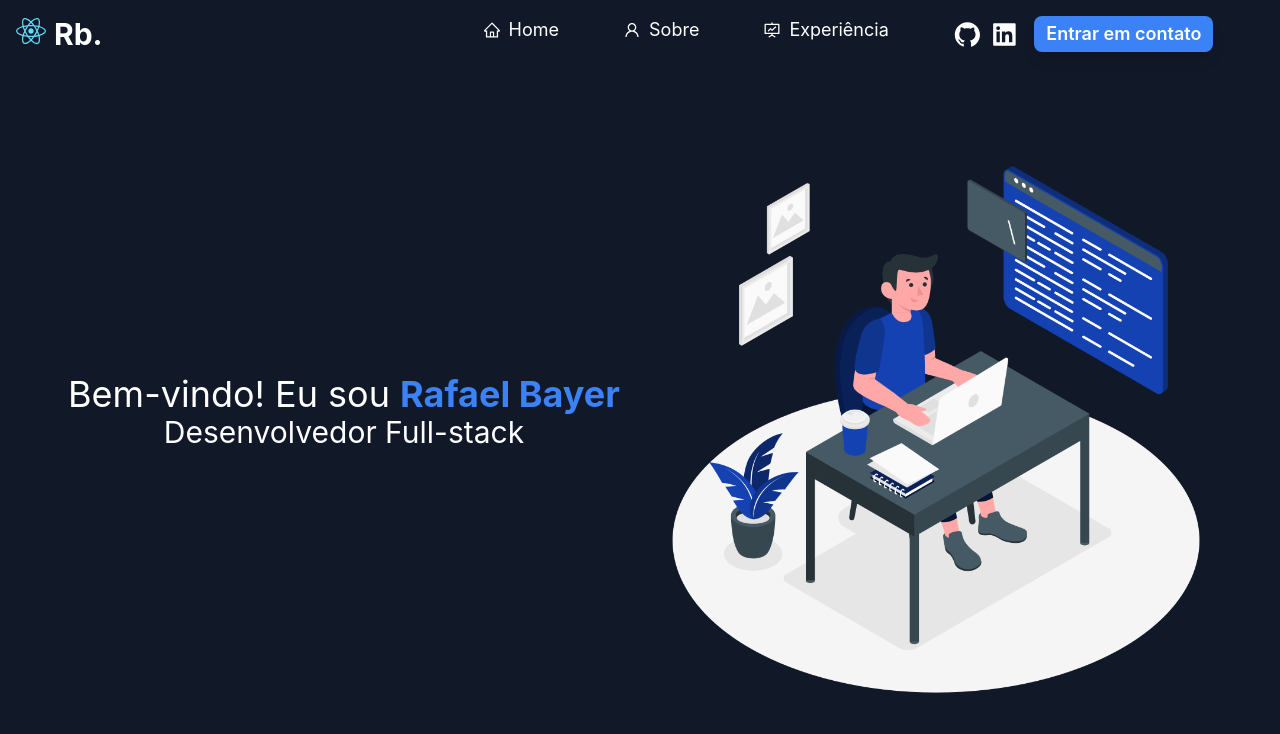
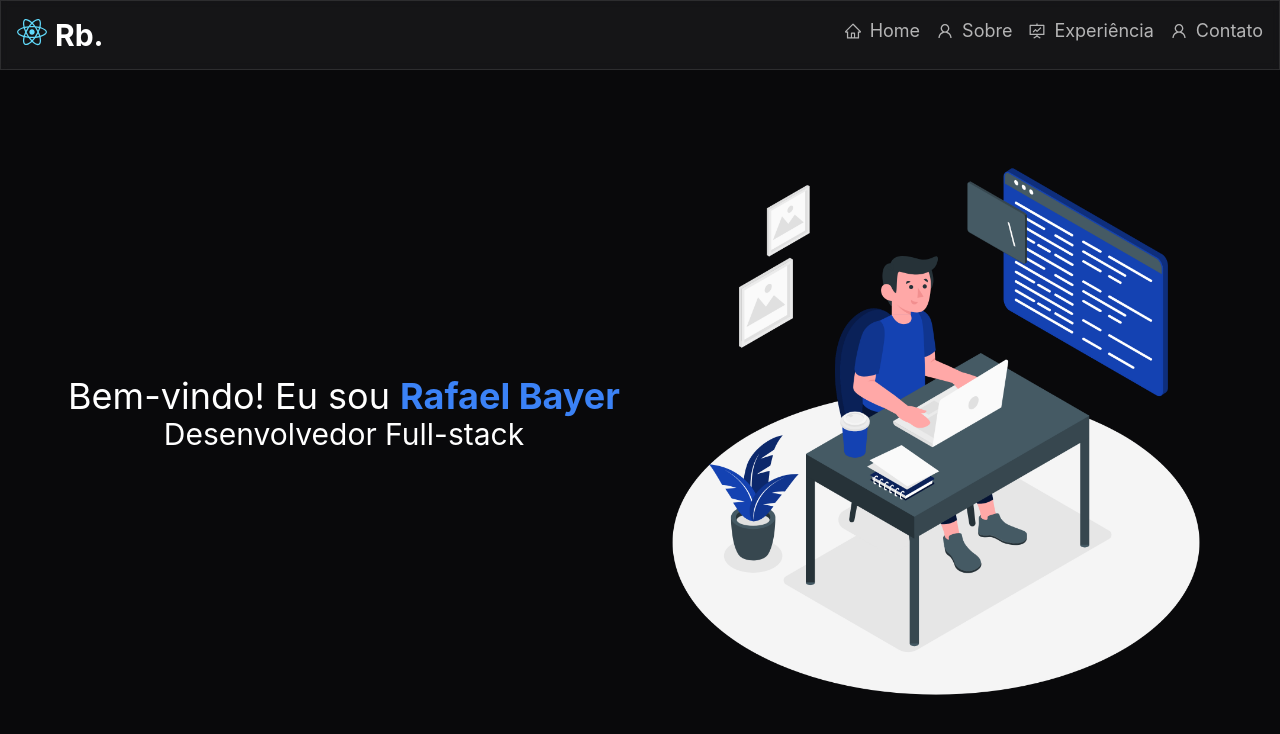
Before and after one commit to rafaelBayer/portifolio, a React (Create React App) app: page / in a window 1280 px wide. Shown: the top 734 px of the page. Built offline with nearby package versions, Linux system fonts and the light colour scheme.

Commit message:
Ajustado cores primarias do projeto Adicionado configurações do css e tailwind Adicionado nova aba de informações chamada contatos Ajustado design do projeto

```diff
--- /dev/null
+++ b/src/components/NavLink.jsx
@@ -0,0 +1,21 @@
+import React from "react";
+import { isEmpty } from "./Util";
+
+const NavLink = ({ href, children, toggleMenu = null }) => {
+  return (
+    <div className="group mobile:block mobile:px-2 mobile:py-1">
+      <a
+        href={`#${href}`}
+        class="text-foreground/70 group-hover:text-foreground inline-flex items-center gap-x-2"
+        onClick={() => {
+          !isEmpty(toggleMenu) && toggleMenu();
+        }}
+      >
+        {children}
+      </a>
+      <div className="mobile:hidden w-0 bottom-0 left-0 h-1 bg-accent transition-all duration-300 rounded-lg group-hover:w-full"></div>
+    </div>
+  );
+};
+
+export default NavLink;
--- a/src/index.css
+++ b/src/index.css
@@ -1,6 +1,14 @@
 @import 'tailwindcss/base';
 @import 'tailwindcss/components';
 @import 'tailwindcss/utilities';
+
+@layer base {
+  :root {
+    --background: 240 10% 3.9%;
+    --foreground: 0 0% 98%;
+    --card: 240 10% 3.9%;
+  }
+}
 
 body {
   margin: 0;
@@ -15,3 +23,11 @@ code {
   font-family: source-code-pro, Menlo, Monaco, Consolas, 'Courier New',
     monospace;
 }
+
+.section-container {
+  @apply max-w-7xl mx-auto px-4 mobile:px-6 tablet:px-8 py-24;
+}
+
+.glass {
+  @apply bg-card backdrop-blur-sm border border-white/10;
+}
--- a/src/screens/Home.jsx
+++ b/src/screens/Home.jsx
@@ -3,6 +3,7 @@ import React from "react";
 import Template from "./template/Template";
 import Imagem from "../assets/codeImage.png";
 import { isEmpty } from "../components/Util";
+import { AiFillLinkedin, AiOutlineMail, AiFillGithub } from "react-icons/ai";
 
 const Home = () => {
   const page = "Home";
@@ -33,11 +34,13 @@ const Home = () => {
 
       {/* Sobre Mim */}
       <div id="sobre" className="text-white flex flex-col tablet:flex-row p-12">
-        <div className="bg-gray-800 w-full flex flex-col items-center justify-center p-6 rounded-lg shadow-lg">
+        <div className="bg-card w-full flex flex-col items-center justify-center p-6 rounded-lg shadow-lg">
           <h2 className="text-2xl font-bold tablet:text-4xl mb-4">Sobre mim</h2>
           <p>
-          Desenvolvedor web especializado em React.js e PHP, 3 anos de experiência criando e otimizando sistemas web robustos, focados no consumo de APIs RESTful.
-          Possuo sólida experiência em liderar equipes de desenvolvimento, promovendo colaboração eficaz e mentorando novos integrantes para garantir entregas bem-sucedidas e projetos de alta qualidade.
+            Desenvolvedor web especializado em React.js e PHP, 3 anos de experiência criando e otimizando sistemas web
+            robustos, focados no consumo de APIs RESTful. Possuo sólida experiência em liderar equipes de
+            desenvolvimento, promovendo colaboração eficaz e mentorando novos integrantes para garantir entregas
+            bem-sucedidas e projetos de alta qualidade.
           </p>
         </div>
       </div>
@@ -52,7 +55,8 @@ const Home = () => {
               cargo: "Desenvolvedor full-stack - Pleno",
               inicio: "Junho 2024",
               fim: "Presente",
-              descricao: "Responsável por desenvolver soluções completas, desde a interface (frontend) com React.js até a integração com o backend em PHP (CodeIgniter), otimizando a segurança e a performance dos sistemas.",
+              descricao:
+                "Responsável por desenvolver soluções completas, desde a interface (frontend) com React.js até a integração com o backend em PHP (CodeIgniter), otimizando a segurança e a performance dos sistemas.",
               tecnologias: [
                 { id: 1, nome: "React.js", icone: "" },
                 { id: 2, nome: "PHP", icone: "" },
@@ -66,7 +70,8 @@ const Home = () => {
               cargo: "Desenvolvedor full-stack - Junior",
               inicio: "Junho 2022",
               fim: "Junho 2024",
-              descricao: "Focado em evoluir sistemas existentes, implementando novas funcionalidades e corrigindo bugs em colaboração com uma equipe ágil.",
+              descricao:
+                "Focado em evoluir sistemas existentes, implementando novas funcionalidades e corrigindo bugs em colaboração com uma equipe ágil.",
               tecnologias: [
                 { id: 1, nome: "React.js", icone: "" },
                 { id: 2, nome: "PHP", icone: "" },
@@ -80,7 +85,8 @@ const Home = () => {
               cargo: "Estagiario em programação",
               inicio: "Dezembro 2021",
               fim: "Junho 2022",
-              descricao: "Contribuí com tarefas de suporte ao desenvolvimento, ganhando experiência prática com React.js, PHP e ferramentas de versionamento como Git.",
+              descricao:
+                "Contribuí com tarefas de suporte ao desenvolvimento, ganhando experiência prática com React.js, PHP e ferramentas de versionamento como Git.",
               tecnologias: [
                 { id: 1, nome: "React.js", icone: "" },
                 { id: 2, nome: "PHP", icone: "" },
@@ -93,6 +99,54 @@ const Home = () => {
         />
       </div>
       {/* Experiencias */}
+
+      {/* Contato */}
+      <section id="contato" className="section-container text-white">
+        <div className="max-w-2xl mx-auto text-center space-y-8">
+          <h2 className="text-2xl font-bold">Vamos conversar?</h2>
+          <p className="text-foreground/70">
+            Estou sempre aberto a novas oportunidades e projetos interessantes. Se você tem um projeto em mente ou
+            apenas quer trocar uma ideia, entre em contato!
+          </p>
+
+          <div className="flex justify-center gap-6">
+            <a
+              href="#"
+              className="p-3 glass rounded-full hover:text-accent transition-colors"
+              aria-label="LinkedIn"
+              href="https://www.linkedin.com/in/rafaelbayer0/"
+              target="_blank"
+              rel="noopener noreferrer"
+              title="Clique para acessar o Linkedin"
+            >
+              <AiFillLinkedin size={24} />
+            </a>
+
+            <a
+              href="#"
+              className="p-3 glass rounded-full hover:text-accent transition-colors"
+              aria-label="LinkedIn"
+              href="https://github.com/rafaelBayer"
+              target="_blank"
+              rel="noopener noreferrer"
+              title="Clique para acessar o Github"
+            >
+              <AiFillGithub size={24} />
+            </a>
+
+            <a
+              href="#"
+              className="p-3 glass rounded-full hover:text-accent transition-colors"
+              aria-label="LinkedIn"
+              href="mailto:rafaelbayer00@gmail.com"
+              title="Clique para entrar em contato via Email"
+            >
+              <AiOutlineMail size={24} />
+            </a>
+          </div>
+        </div>
+      </section>
+      {/* Contato */}
     </Template>
   );
 };
@@ -102,16 +156,16 @@ const Experiencia = ({ experiencias }) => {
     return (
       <div
         key={"tecnologia-" + tecnologia.id + "-" + experienciaId}
-        className="p-1 items-center mr-2 rounded-md hover:bg-blue-500 transition-colors duration-200"
+        className="p-1 items-center mr-2 rounded-md hover:bg-accent hover:text-black transition-colors duration-200"
       >
         {tecnologia.nome}
       </div>
     );
   };
   return (
-    <div className="bg-gray-800 text-white p-6 rounde-lg shadow-lg mb-4">
+    <div className="bg-card text-white p-6 rounde-lg shadow-lg mb-4">
       {experiencias.map((item) => (
-        <div key={item.id} className="mb-4 p-2 rounded-lg hover:bg-gray-700 transition duration-300">
+        <div key={item.id} className="mb-4 p-2 rounded-lg">
           <div className="flex mobile:flex-col laptop:space-x-6 mobile:space-y-2 items-center">
             <span className="text-sm text-gray-400">
               {item.inicio} - {item.fim}
--- a/src/screens/template/Footer.jsx
+++ b/src/screens/template/Footer.jsx
@@ -12,7 +12,7 @@ const Footer = () => {
             target="_blank"
             rel="noopener noreferrer"
             title="Clique para acessar o Github"
-            className="hover:text-blue-500 inline-flex items-center gap-x-1"
+            className="hover:text-accent inline-flex items-center gap-x-1"
           >
             <AiFillGithub size="1rem" />
             GitHub
@@ -22,7 +22,7 @@ const Footer = () => {
             target="_blank"
             rel="noopener noreferrer"
             title="Clique para acessar o Linkedin"
-            className="hover:text-blue-500 inline-flex items-center gap-x-1"
+            className="hover:text-accent inline-flex items-center gap-x-1"
           >
             <AiFillLinkedin size="1rem" />
             LinkedIn
--- a/src/screens/template/Header.jsx
+++ b/src/screens/template/Header.jsx
@@ -1,8 +1,9 @@
 import React, { useState } from "react";
-import { AiFillGithub, AiFillLinkedin, AiOutlineFundProjectionScreen, AiOutlineHome, AiOutlineUser } from "react-icons/ai";
+import { AiOutlineFundProjectionScreen, AiOutlineHome, AiOutlineUser } from "react-icons/ai";
 import { FaReact } from "react-icons/fa";
 import { HiMenuAlt3 } from "react-icons/hi";
 import { IoClose } from "react-icons/io5";
+import NavLink from "../../components/NavLink";
 
 const Header = () => {
   const [showMenu, setShowMenu] = useState(false);
@@ -11,7 +12,7 @@ const Header = () => {
     setShowMenu(!showMenu);
   }
   return (
-    <header className="flex text-white p-4">
+    <header className="flex z-50 text-white p-4 glass backdrop-blur">
       <div className="w-1/3">
         <h1 className="text-3xl font-bold inline-flex gap-x-2">
           {" "}
@@ -20,63 +21,26 @@ const Header = () => {
         </h1>
       </div>
       {/* DESKTOP */}
-      <div className="mobile:hidden flex justify-center w-2/3 tablet:gap-x-16 text-lg">
-        <div className="group">
-          <a href="#home" class="group-hover:text-blue-500 inline-flex items-center gap-x-2">
+      <div className="mobile:hidden flex justify-end w-2/3 tablet:gap-x-4 text-lg">
+        <NavLink href={"home"}>
           <AiOutlineHome />
           Home
-          </a>
-          <div className="w-0 bottom-0 left-0 h-1 bg-blue-500 transition-all duration-300 rounded-lg group-hover:w-full"></div>
-        </div>
+        </NavLink>
 
-        <div className="group">
-          <a href="#sobre" class="group-hover:text-blue-500 inline-flex items-center gap-x-2">
+        <NavLink href={"sobre"}>
           <AiOutlineUser />
           Sobre
-          </a>
-          <div className={`w-0 bottom-0 left-0 h-1 bg-blue-500 transition-all duration-300 rounded-lg group-hover:w-full`}></div>
-        </div>
+        </NavLink>
 
-        <div className="group">
-          <a href="#experiencia" class="group-hover:text-blue-500 inline-flex items-center gap-x-2">
+        <NavLink href={"experiencia"}>
           <AiOutlineFundProjectionScreen />
           Experiência
-          </a>
-          <div className={`w-0 bottom-0 left-0 h-1 bg-blue-500 transition-all duration-300 rounded-lg group-hover:w-full`}></div>
-        </div>
+        </NavLink>
 
-        <div className="inline-flex items-center gap-x-2">
-          <a
-            className="hover:text-blue-500"
-            href="https://github.com/rafaelBayer"
-            target="_blank"
-            rel="noopener noreferrer"
-            title="Clique para acessar o Github"
-          >
-            <AiFillGithub size="1.8rem" />
-          </a>
-
-          <a
-            className=" hover:text-blue-500"
-            href="https://www.linkedin.com/in/rafaelbayer0/"
-            target="_blank"
-            rel="noopener noreferrer"
-            title="Clique para acessar o Linkedin"
-          >
-            <AiFillLinkedin size="1.8rem" />
-          </a>
-          <a
-            className="ms-2"
-            href="https://wa.me/5551993109473?text=%22Ol%C3%A1,%20estou%20interessado%20em%20entrar%20em%20contato%20com%20voc%C3%AA!%22"
-            target="_blank"
-            rel="noopener noreferrer"
-            title="Entre em contato comigo!"
-          >
-            <button className="bg-blue-500 text-white font-semibold py-1 px-3 rounded-lg shadow-lg transition-all">
-              Entrar em contato
-            </button>
-          </a>
-        </div>
+        <NavLink href={"contato"}>
+          <AiOutlineUser />
+          Contato
+        </NavLink>
       </div>
       {/* DESKTOP */}
 
@@ -88,66 +52,20 @@ const Header = () => {
 
         <div className={`w-auto flex items-center ${showMenu ? "block" : "hidden"}`}>
           <div className="flex-row">
-            <div className="block px-2 py-1">
-              <a href="#home" class="inline-flex items-center">
+            <NavLink href={"home"} toggleMenu={toggleMenu}>
               <AiOutlineHome />
               Home
-              </a>
-            </div>
+            </NavLink>
 
-            <div className="block px-2 py-1">
-              <a href="#sobre" class="inline-flex items-center">
+            <NavLink href={"sobre"} toggleMenu={toggleMenu}>
               <AiOutlineUser />
               Sobre
-              </a>
-            </div>
+            </NavLink>
 
-            <div className="block px-2 py-1">
-              <a href="#experiencia" class="inline-flex items-center">
+            <NavLink href={"experiencia"} toggleMenu={toggleMenu}>
               <AiOutlineFundProjectionScreen />
               Experiência
-              </a>
-            </div>
-
-            <div className="flex justify-center">
-              <div className="inline-flex space-x-3">
-                <a
-                  className="hover:text-blue-500"
-                  href="https://github.com/rafaelBayer"
-                  target="_blank"
-                  rel="noopener noreferrer"
-                  title="Clique para acessar o Github"
-                >
-                  <AiFillGithub size="1.5rem" />
-                </a>
-
-                <a
-                  className=" hover:text-blue-500"
-                  href="https://www.linkedin.com/in/rafaelbayer0/"
-                  target="_blank"
-                  rel="noopener noreferrer"
-                  title="Clique para acessar o Linkedin"
-                >
-                  <AiFillLinkedin size="1.5rem" />
-                </a>
-
-                {/* <a href="">
-                  <button className="bg-blue-500 text-white font-semibold py-2 px-1 rounded-lg shadow-lg transition-all">Entrar em contato</button>
-                </a> */}
-              </div>
-            </div>
-
-            <div className="flex justify-center mt-2">
-              <a
-                href="https://wa.me/5551993109473?text=%22Ol%C3%A1,%20estou%20interessado%20em%20entrar%20em%20contato%20com%20voc%C3%AA!%22"
-                target="_blank"
-                rel="noopener noreferrer"
-              >
-                <button className="bg-blue-500 text-white font-semibold py-2 px-4 rounded-lg shadow-lg transition-all">
-                  Entrar em contato
-                </button>
-              </a>
-            </div>
+            </NavLink>
           </div>
         </div>
       </div>
--- a/src/screens/template/Template.jsx
+++ b/src/screens/template/Template.jsx
@@ -6,7 +6,8 @@ import Footer from "./Footer";
 
 const Template = ({ page, children }) => {
   return (
-    <div className="overflow-x-hidden antialiased absolute top-0 z-[-2] h-screen  w-screen bg-gray-900">
+    <div className="overflow-x-hidden antialiased absolute top-0 z-[-2] h-screen  w-screen bg-background">
+      {/* bg-gray-900 */}
       <Helmet>
         <title>{page} | Rafael Bayer</title>
         <meta
@@ -21,7 +22,7 @@ const Template = ({ page, children }) => {
         />
         <meta name="viewport" content="width=device-width, initial-scale=1.0" />
       </Helmet>
-      <div className="container mx-auto">
+      <div className="mx-auto">
         <Header />
         {children}
         <Footer />
```
Also changed, not shown: tailwind.config.js (+16 -3 lines), 1 other file (tests, documents, lock files or other folders). Lines whose indentation alone changed are shown as unchanged.
